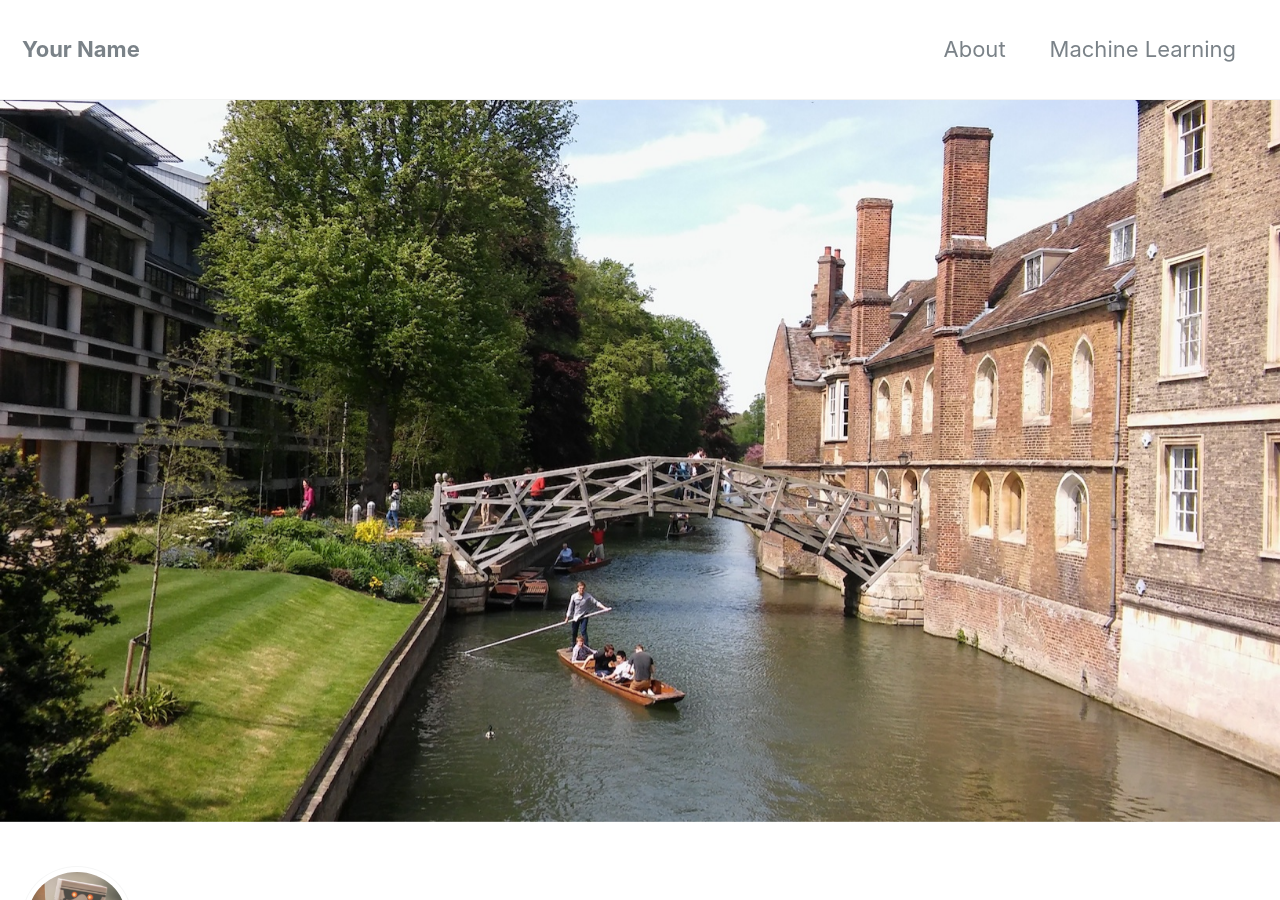
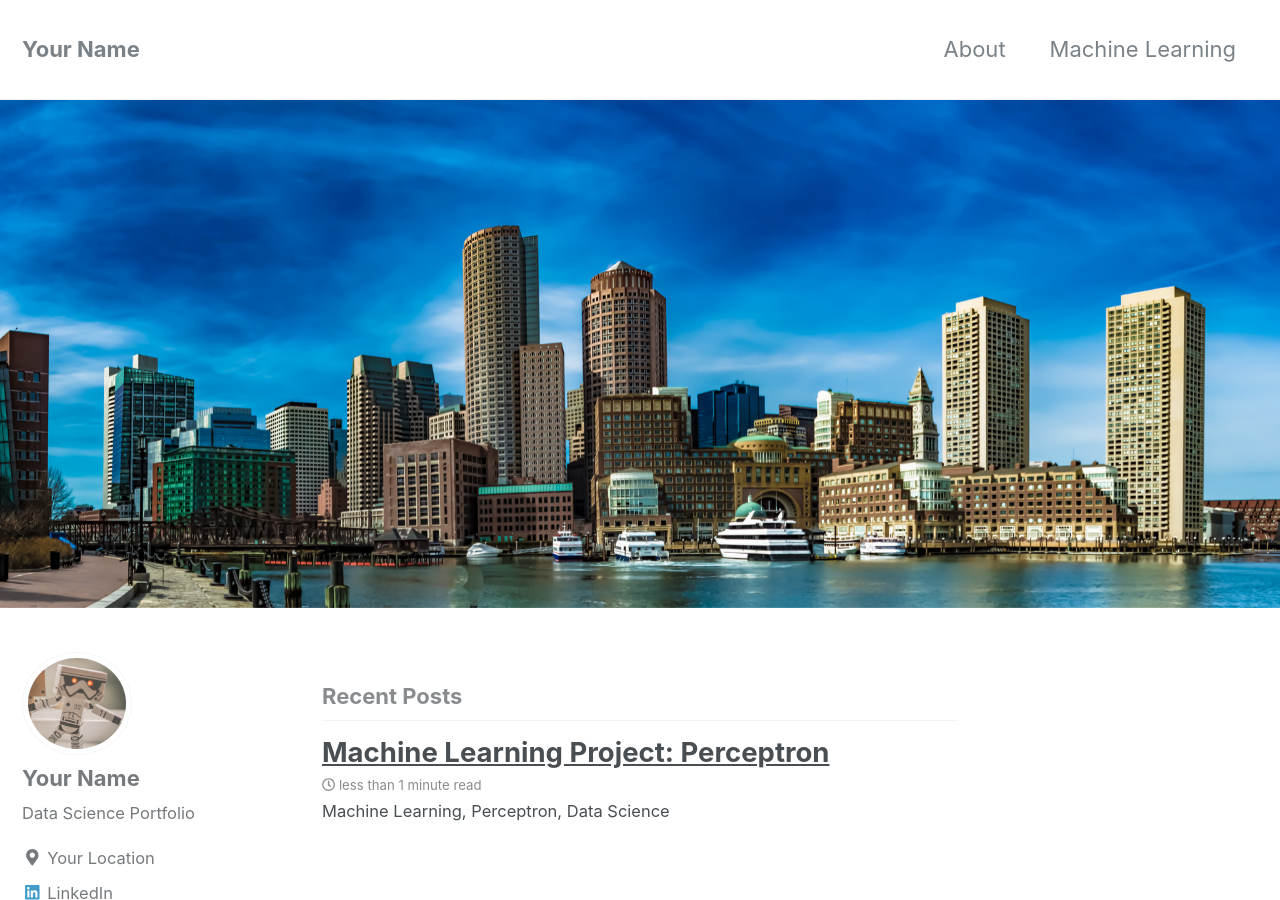
Before and after one commit to elowy01/elowy01.github.io, a Jekyll site: the page built from index.html, in a window 1280 px wide and 900 px high. Built offline with Jekyll 4.4.1, drawn with Linux system fonts in a browser that asks for light colours; nearby versions of some CDN libraries; the list of posts is cut into pages by our own code.

Commit message:
Update index.html

```diff
--- a/index.html
+++ b/index.html
@@ -2,5 +2,5 @@
 layout: home
 author_profile: true
 header:
-  image: "/images/cambridge_uk_architecture_1423972red.jpg"
+  image: "/images/waterfront.jpg"
 ---
```
